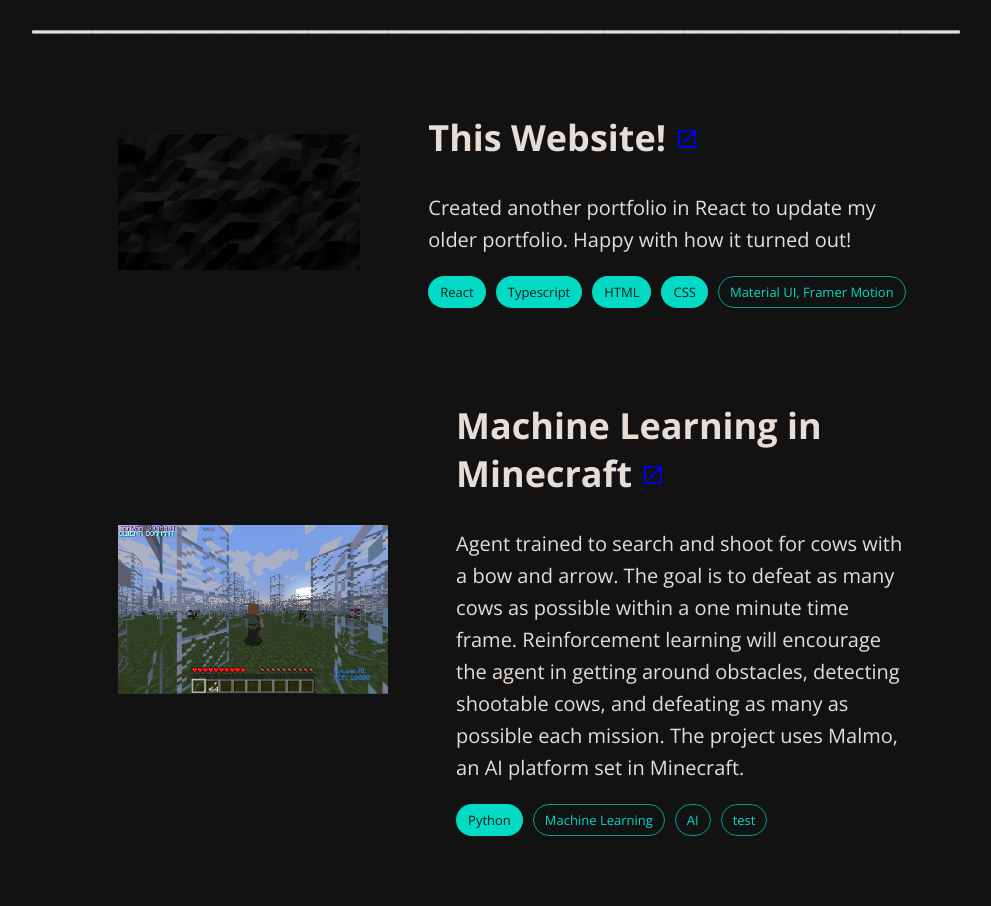
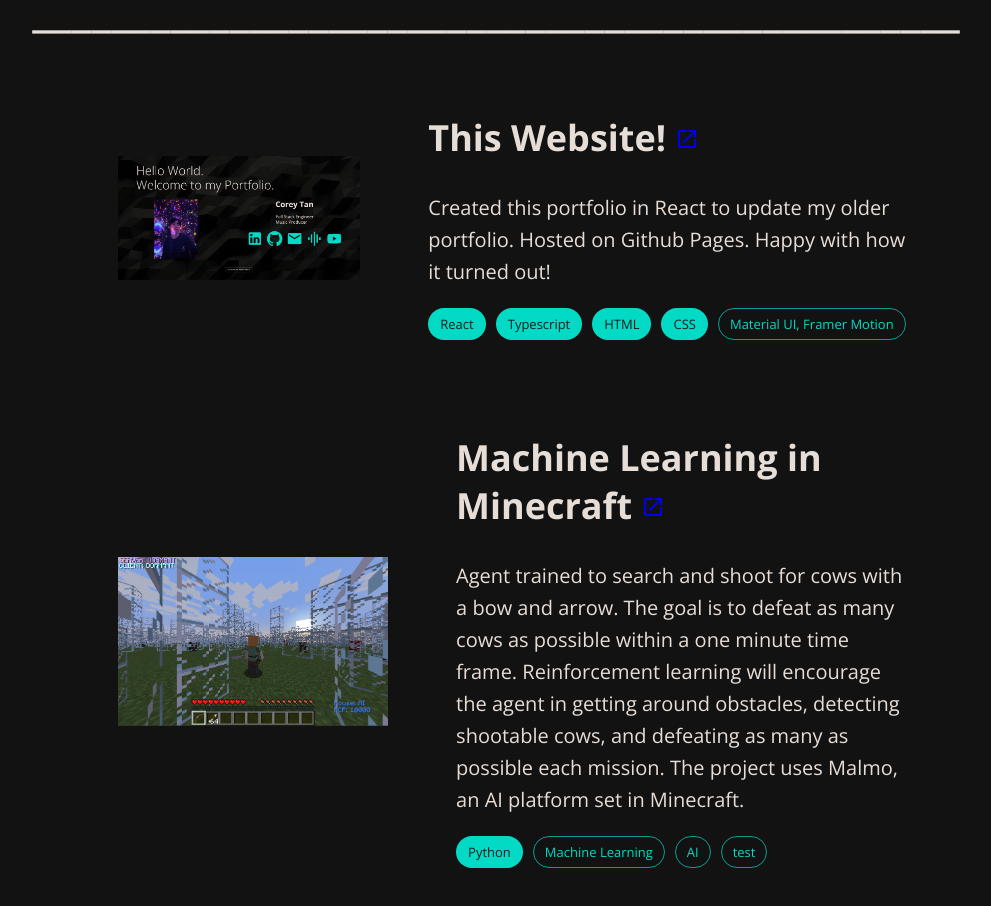
Before and after one commit to coreytan00/coreytan00.github.io, a React (Create React App) app in the folder my-app/: page / in a window 1280 px wide. Shown: the part 1980-2886 px from the top of the page, without its empty margins (144-1135 px from the left). Built offline with nearby package versions, Linux system fonts and the light colour scheme.

Commit message:
refactoring

```diff
--- a/my-app/package.json
+++ b/my-app/package.json
@@ -1,7 +1,7 @@
 {
   "name": "my-app",
   "version": "0.1.0",
-  "homepage": "https://{username}.github.io",
+  "homepage": "https://coreytan00.github.io",
   "private": true,
   "dependencies": {
     "@emotion/react": "^11.11.1",
--- a/my-app/src/components/HeaderProfile.tsx
+++ b/my-app/src/components/HeaderProfile.tsx
@@ -6,7 +6,6 @@ import Links from "./Links";
 
 const HeaderProfile: React.FC = () => {
   const name = "Corey Tan"
-  const description = "&& Music Producer."
 
   return (
     <div className='me-container'>
--- a/my-app/src/components/Links.tsx
+++ b/my-app/src/components/Links.tsx
@@ -12,7 +12,8 @@ const Links: React.FC = () => {
   const email = "mailto:coreytan00@gmail.com"
   const linkedin = "https://www.linkedin.com/in/coreytan00/"
   const github = "https://github.com/coreytan00"
-  const soundcloud = "https://soundcloud.com/prod_koji"
+  const soundcloud = "https://soundcloud.com/prodtaiko"
+  const youtube = "https://www.youtube.com/watch?v=7A7lGm9-kZc"
 
   return (
     <div>
@@ -31,7 +32,7 @@ const Links: React.FC = () => {
             <a href={soundcloud}><GraphicEqIcon style={{ fontSize: 130 }} color="secondary" /></a>
           </motion.div>
           <motion.div whileHover={{ scale: 1.1 }} className="link">
-            <a href={soundcloud}><YouTubeIcon style={{ fontSize: 130 }} color="secondary" /></a>
+            <a href={youtube}><YouTubeIcon style={{ fontSize: 130 }} color="secondary" /></a>
           </motion.div>
         </div>
       </motion.div>
--- a/my-app/src/constants.ts
+++ b/my-app/src/constants.ts
@@ -15,8 +15,8 @@ export const PROJECTS = [
   {
     title: "This Website!",
     link: "/",
-    src: "geo.jpg",
-    description: "Created another portfolio in React to update my older portfolio. Happy with how it turned out!",
+    src: "port.png",
+    description: "Created this portfolio in React to update my older portfolio. Hosted on Github Pages. Happy with how it turned out!",
     languages: ["React", "Typescript", "HTML", "CSS"],
     categories: ["Material UI, Framer Motion"],
     },
```
Also changed, not shown: my-app/public/port.png (added).
